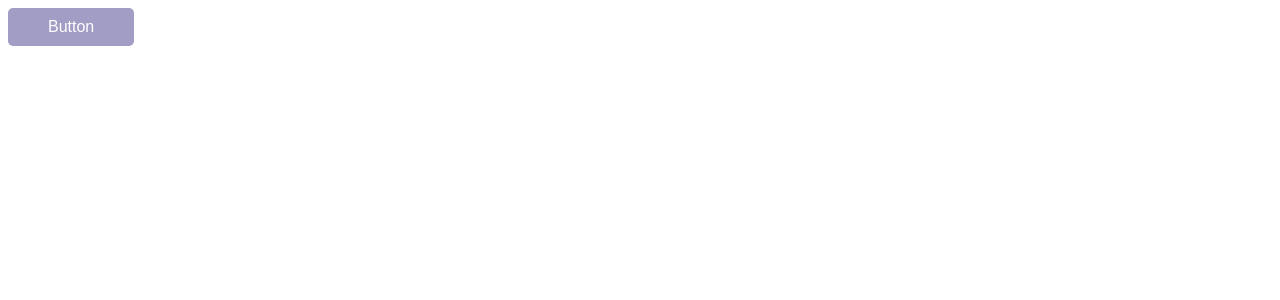
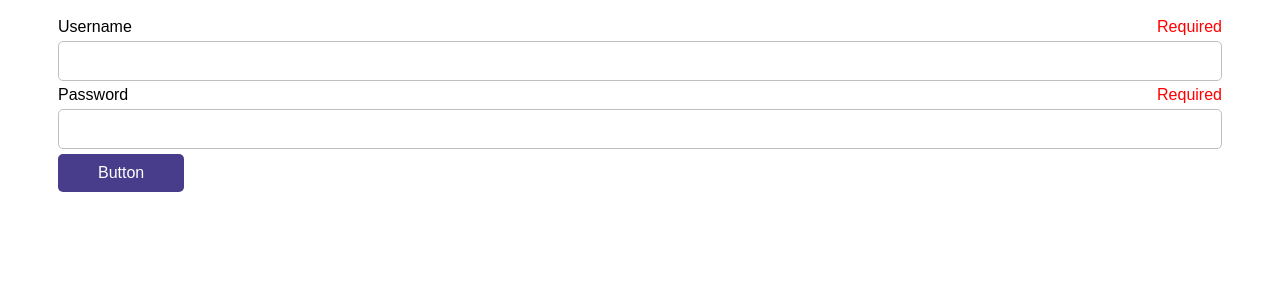
Before and after one commit to SantiagoSinatra/VueJs-Training-Proyects, a Vue app in the folder project-2/: page / in a window 1280 px wide. Shown: the top 300 px of the page. Built offline with nearby package versions, Linux system fonts and the light colour scheme.

Commit message:
added inputs with customizable validation rules using v-bind and v-model mainly with a computed function

```diff
--- a/project-2/src/App.vue
+++ b/project-2/src/App.vue
@@ -1,24 +1,42 @@
 <template>
-  <my-button
-    color="white"
-    background="darkslateblue"
-    :disabled="!valid"
-  /> <!-- : es el shorthand para v-bind lo usé para bindear una variable a una propiedad-->
+  <div>
+    <my-input
+      name="Username"
+      :rules = "{ required: true, min: 5 }"
+    />
+    <my-input
+      name="Password"
+      :rules = "{ required: true, min: 8 }"
+    />
+    <my-button
+      color="white"
+      background="darkslateblue"
+      :disabled="!valid"
+    /> <!-- : es el shorthand para v-bind lo usé para bindear una variable a una propiedad-->
+  </div> <!-- Agregué este div para que el eslint no me hinche con que tiene que haber un solo componente... -->
 </template>
 
 <script>
 import MyButton from './components/MyButton.vue'
+import MyInput from './components/MyInput.vue'
+
 export default {
   components: {
-    MyButton
+    MyButton,
+    MyInput,
+    MyInput
   },
   data() {
     return {
-      valid: false /* Esta es la variable que bindee arriba */
+      valid: true /* Esta es la variable que bindee arriba */
     }
   }
 }
 </script>
 
-<style scoped>
+<style>
+body {
+  font-family: Arial, Helvetica, sans-serif;
+  padding: 10px 50px;
+}
 </style>
--- /dev/null
+++ b/project-2/src/components/MyInput.vue
@@ -0,0 +1,72 @@
+<template>
+  <div class="input-wrapper">
+    <div class="label">
+      <label :for="name">{{ name }}</label>
+      <div class="error">{{ error }}</div> <!-- imprime el error que salga dependiendo el value que haya -->
+    </div>
+    <input
+      :id="name"
+      type="text"
+      v-model="value"
+    />
+    <!-- v-model: es el shorthand para v-bind:value="value" @input="value" = $event || basicamente y mágicamente escucha el valor que tenga el input apenas lo uso y va actualizando la variable que ponga en data() -->
+  </div>
+</template>
+
+<script>
+export default {
+  props: {
+    name: {
+      type: String,
+      required: true
+    },
+    rules: {
+      type: Object // min, required
+    }
+  },
+  data() {
+    return {
+      value: '' /* Variable del input que escucho con el v-model */
+    }
+  },
+  computed: {
+    error() {
+      /* Con ese value hago las validaciones correspondientes dentro de una funcion en computed que se ejecuta en cada instancia nueva (osea cada vez que cambia el value) */
+      /* console.log("me ejecuto") descomentar esta linea para ver como actua :D*/
+      if(this.rules.required && this.value.length === 0) {
+        return 'Required';
+      }
+      if(this.rules.min && this.value.length < this.rules.min) {
+        return `Minimum length is  ${this.rules.min}`;
+      }
+    }
+  }
+
+}
+</script>
+
+<style scoped>
+.input-wrapper {
+  display: flex;
+  flex-direction: column;
+}
+
+.error {
+  color: red;
+}
+
+.label {
+  display: flex;
+  justify-content: space-between;
+}
+
+input {
+  margin: 5px 0;
+  padding: 10px;
+  font-size: 16px;
+  background: none;
+  color: black;
+  border: 1px solid silver;
+  border-radius: 5px;
+}
+</style>
```
